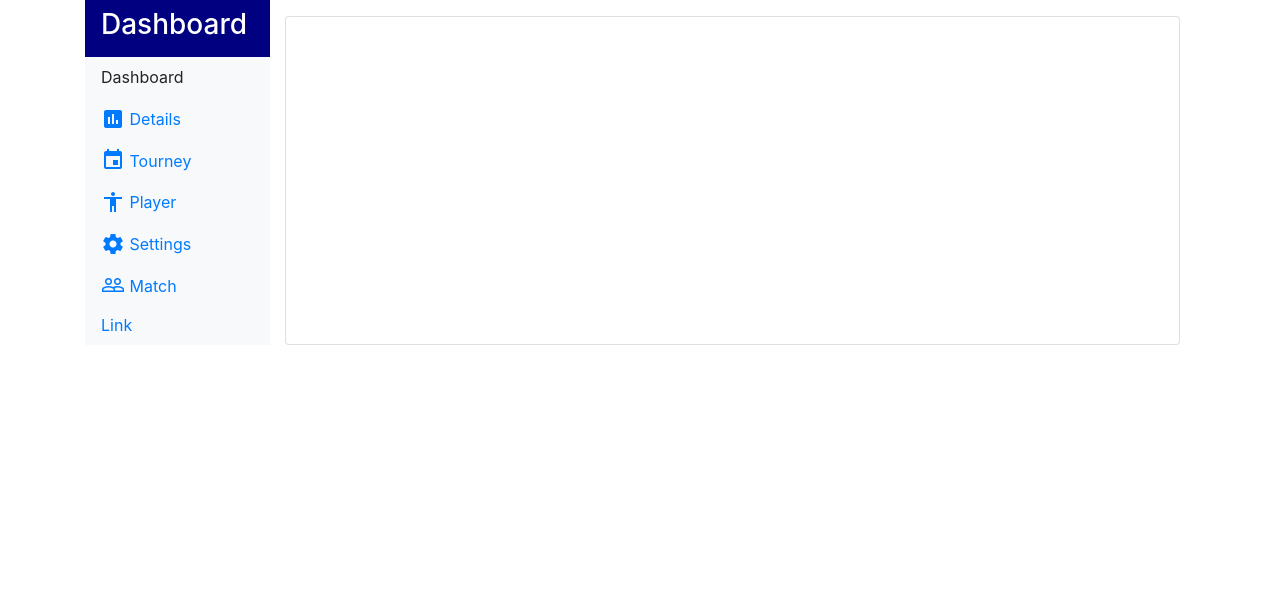
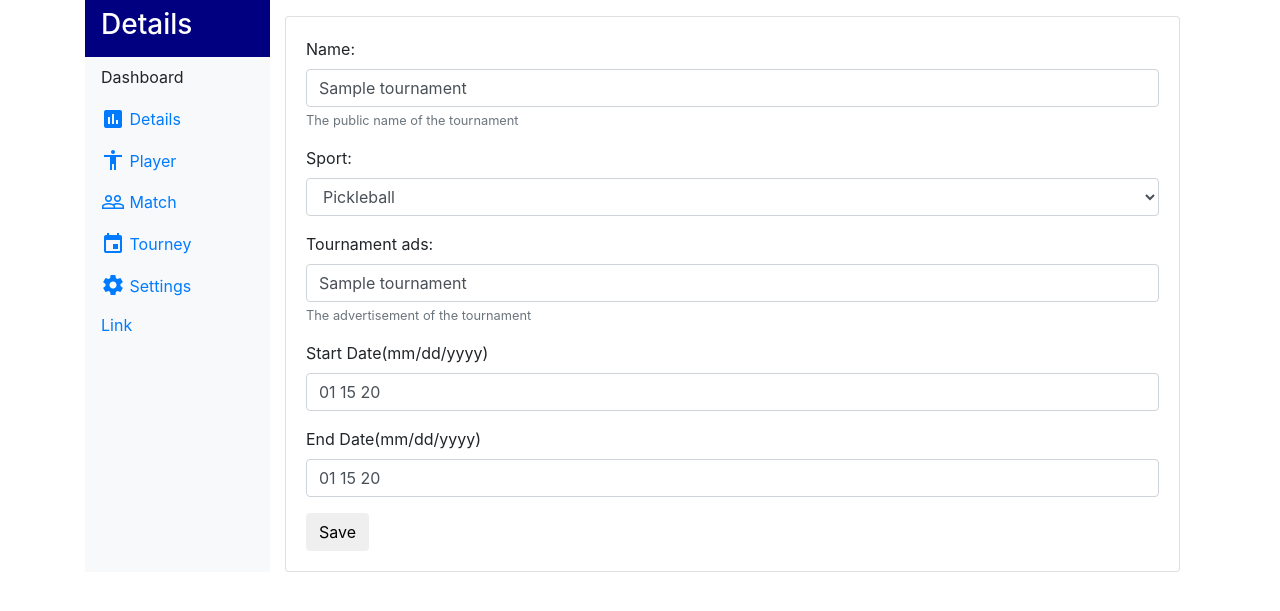
Before and after one commit to flavio-habisp/Tournament, a Django app: page /tournament/1/ in a window 1280 px wide. Shown: the part 74-685 px from the top of the page. Run offline with Django 3.2, Linux system fonts and the light colour scheme; tables that the repository leaves empty hold one stand-in row (values such as "Sample post"); style sheets or scripts are compiled from the project's sources; some libraries are stand-ins or nearby versions.

Commit message:
Update Tournament filds

```diff
--- a/djangox/forms.py
+++ b/djangox/forms.py
@@ -5,4 +5,4 @@ class TournamentForm(forms.ModelForm):
 
     class Meta:
         model = Tournament
-        fields = ('name', 'sport','slug', 'tournament_ads' )
+        fields = ('name', 'sport','tournament_ads')
--- a/static/js/tournament/tourney.js
+++ b/static/js/tournament/tourney.js
@@ -7,10 +7,10 @@ sidebar navigation
     $('#target').text($(this).find('span').text())
     });
 
-
+/*
     $('[data-details]').click(function() { alert("details")
     })
-
+*/
 
     $('[data-tourney]').click(function() { alert("tourney")
     })
--- a/templates/tournament/tournament.html
+++ b/templates/tournament/tournament.html
@@ -1,7 +1,14 @@
 {% load widget_tweaks %}
 
 
-<form method="POST" class="post-form" action="tournament_new/">{% csrf_token %}
+
+        {% if  tournament.id %}
+<form method="POST" class="post-form" action="{% url 'tournament_edit' pk=tournament.id %}">{% csrf_token %}
+          <input type='hidden' name="id" value="{{ tournament.id }}" />
+        {% else %}
+<form method="POST" class="post-form" action="{% url 'tournament_new' %}">{% csrf_token %}
+        {% endif %}
+
 
     {% for field in tournament_form.visible_fields %}
     <div class="form-group">
@@ -14,11 +21,11 @@
     {% endfor %}
     <div class="form-group">
         <label >Start Date(mm/dd/yyyy)</label>
-        <input  type="text" name="start_datetime" required  class="form-control">
+        <input  type="text" name="start_datetime" required  class="form-control" value="{{tournament.start_datetime|date:'m d y'}}">
     </div>
     <div class="form-group">
         <label >End Date(mm/dd/yyyy)</label>
-        <input  type="text" name="end_datetime" required  class="form-control">
+        <input  type="text" name="end_datetime" required  class="form-control" value="{{tournament.end_datetime |date:'m d y'}}">
     </div>
     <button type="submit" class="save btn btn-default">Save</button>
 </form>
--- a/templates/tournament/tourney.html
+++ b/templates/tournament/tourney.html
@@ -7,6 +7,38 @@
 <script>
     var url_ajax = '{% url "validate" %}';
 </script>
+
+<script type="text/javascript" src="//cdn.jsdelivr.net/momentjs/latest/moment.min.js"></script>
+<!-- Include Date Range Picker -->
+<script type="text/javascript" src="//cdn.jsdelivr.net/bootstrap.daterangepicker/2/daterangepicker.js"></script>
+<link rel="stylesheet" type="text/css" href="//cdn.jsdelivr.net/bootstrap.daterangepicker/2/daterangepicker.css" />
+
+
+<script>
+
+
+$(function(){
+  $('[data-toggle="popover"]').popover({ trigger: "hover" })
+});
+
+$(function() {
+    $('input[name="start_datetime"]').daterangepicker({
+        "singleDatePicker": true,
+        "showDropdowns": true,
+        "opens": "center"
+   });
+});
+
+
+$(function() {
+    $('input[name="end_datetime"]').daterangepicker({
+        "singleDatePicker": true,
+        "showDropdowns": true,
+        "opens": "center"
+    });
+});
+</script>
+
 
 <script src="{% static 'js/tournament/tourney.js' %}"></script>
 {% endblock javascript %}
@@ -57,7 +89,7 @@
     <div class="row">
         <nav class="col-md-2 none md-block bg-light sidebar ">
             <div class="row  md-block "  style="background:  #000080;"><h3 class="nav-link">
-                <div id="target" class="text-white"> Dashboard </div></h3>
+                <div id="target" class="text-white"> Details </div></h3>
             </div>
             <div class="row">
                 <div class="sidebar-sticky">
@@ -145,7 +182,7 @@
                     </div>
                     <div class="tab-pane " id="tabTourney" role="tabpanel">tabTourney
                     </div>
-                    <div class="tab-pane " id="tabDetails" role="tabpanel">
+                    <div class="tab-pane active" id="tabDetails" role="tabpanel"  >
                         {% include "tournament/tournament.html" with form=comment_form %}
                     </div>
 
--- a/tournament/forms.py
+++ b/tournament/forms.py
@@ -1,8 +1,9 @@
 from django import forms
 from tournament.models import Team, Player, Tournament
+
 
 class TournamentFormObj(forms.ModelForm):
 
     class Meta:
         model = Tournament
-        fields = ('name', 'sport','slug', 'start_datetime', 'end_datetime', 'tournament_ads' )
+        fields = ('id', 'name', 'sport','slug', 'start_datetime', 'end_datetime', 'tournament_ads', )
--- a/tournament/urls.py
+++ b/tournament/urls.py
@@ -6,6 +6,7 @@ urlpatterns = [
     path('ajax/validate/', views.validate, name='validate'),
     path('tournament_form/', views.tournament_form, name='tournament_form'),
     path('tournament_new/', views.tournament_new, name='tournament_new'),
+    path('tournament_edit/<int:pk>/', views.tournament_edit, name='tournament_edit'),
     path('tournament_del/<int:pk>/', views.tournament_del, name='tournament_del'),
     path('tournament/<int:pk>/', views.tournament, name='tournament'),
 
--- a/tournament/views.py
+++ b/tournament/views.py
@@ -1,8 +1,9 @@
-from django.shortcuts import render, redirect
+from django.shortcuts import render, redirect, get_object_or_404
 
 from django.contrib.auth.models import User
 from django.http import JsonResponse
 from .forms import TournamentFormObj
+from djangox.forms import TournamentForm
 from .models import Tournament, Team, Player
 
 
@@ -63,10 +64,30 @@ def tournament_form(request):
 def tournament_new(request):
 
     modelTournament = TournamentFormObj(request.POST)
+
     if modelTournament.is_valid():
-        modelTournament.save()
+
+        _tournament = modelTournament.save(commit=False)
+        _tournament.save()
 
     return redirect('home')
+
+
+def tournament_edit(request, pk):
+
+    _tournament = get_object_or_404(Tournament, id=pk)
+    modelTournament = TournamentFormObj(request.POST, instance=_tournament)
+
+    if modelTournament.is_valid():
+
+        _tournament = modelTournament.save(commit=False)
+        _tournament.save()
+
+
+    import pdb;
+    pdb.set_trace()
+
+    return redirect('tournament', pk=_tournament.id)
 
 
 def tournament_del(request, pk):
@@ -80,5 +101,6 @@ def tournament(request, pk):
 
     _tournament = Tournament.objects.get(id=pk)
     _players = Tournament.objects.get(id=pk).players.all()
+    _tournament_form = TournamentForm (instance=_tournament)
 
-    return render(request, 'tournament/tourney.html', {'tournament': _tournament, 'players':_players})
+    return render(request, 'tournament/tourney.html', {'tournament': _tournament, 'players':_players, 'tournament_form' : _tournament_form})
```
Also changed, not shown: other parts of templates/tournament/tourney.html (+17 -12 lines), 3 other files.
